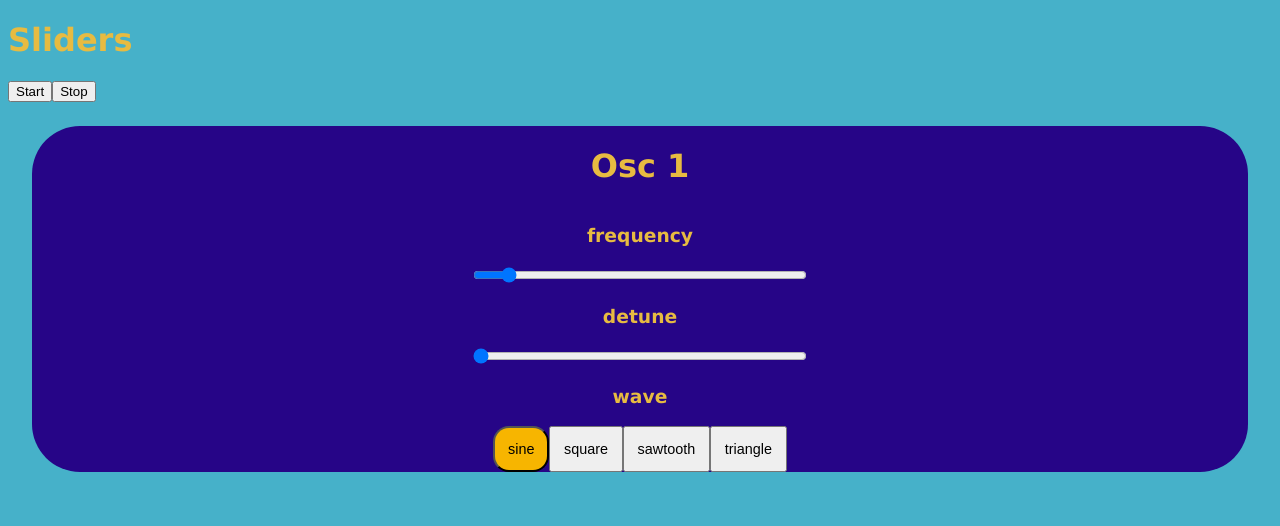
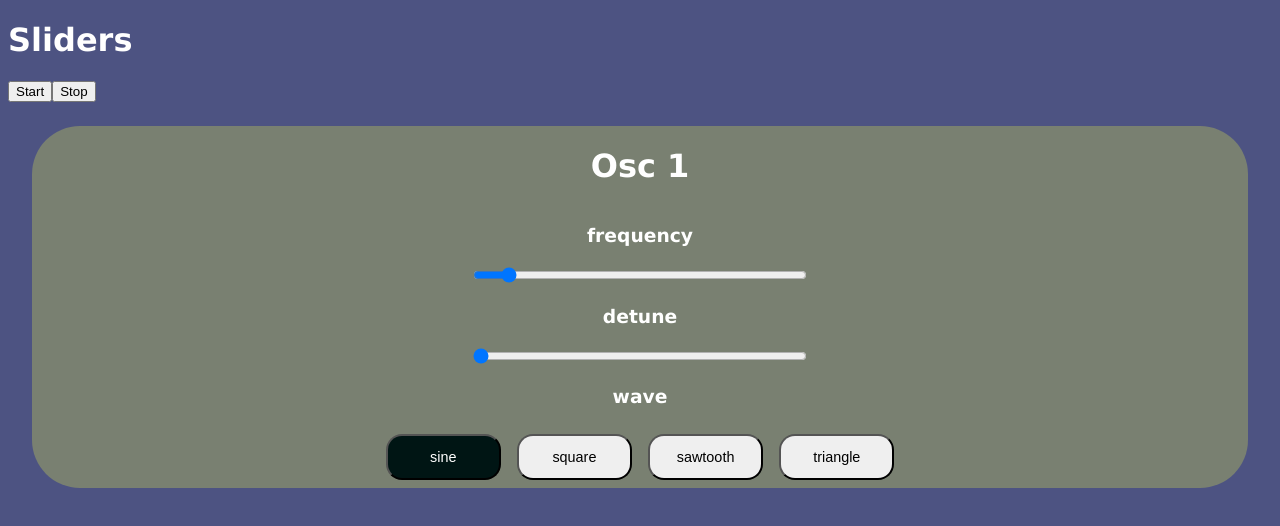
Before and after one commit to JoeDE88/Audio_controller, a React (Vite) app in the folder audio_controller/: page / in a window 1280 px wide. Shown: the top 526 px of the page. Built offline with nearby package versions, Linux system fonts and the light colour scheme.

Commit message:
modified control color and button style

```diff
--- a/audio_controller/src/App.scss
+++ b/audio_controller/src/App.scss
@@ -1,11 +1,11 @@
 body {
-  background-color: #46B1C9;
+  background-color: #4D5382;
   font-family: 'Lucida Sans', 'Lucida Sans Regular', 'Lucida Grande', 'Lucida Sans Unicode', Geneva, Verdana, sans-serif;
-  color: #E7BB41
+  color: white
 }
 
 .control {
-  background: #260587;
+  background: #798071;
   margin:1.5rem;
   display: flex;
   flex-direction: column;
@@ -20,20 +20,24 @@ body {
     width: 25em;
   }
   button {
+    width: 8em;
     padding: 0.8rem;
+    margin: 0.5rem;
     font-size: 0.9rem;
     cursor: pointer;
     transition: all 0.3s ease;
+    border-radius: 1rem;
     &:hover {
-      background: #ffdb77;
+      background: #adadad;
       border-radius: 1rem;
     }
   }
   .active {
-    background: #f7b500;
-      border-radius: 1rem;
+    background: #001514;
+    color: white;
+    border-radius: 1rem;
     &:hover {
-      background: #f7b500;
+      background: #001514;
     }
   }
 }
```
